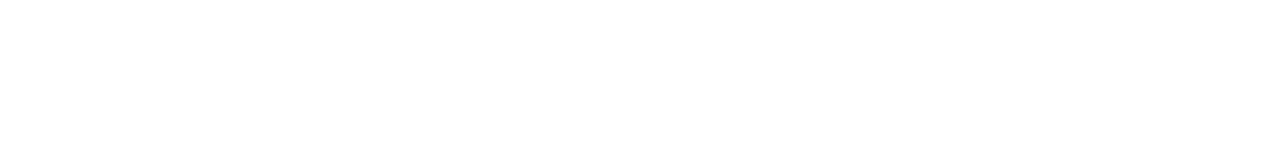
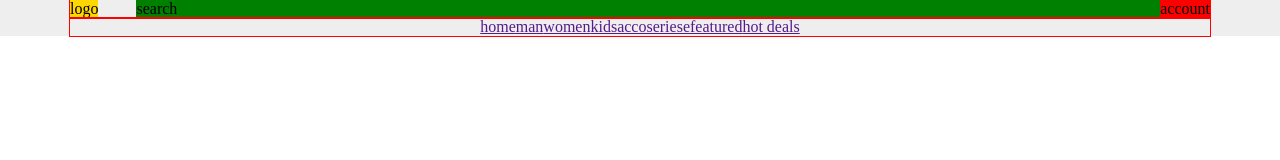
Before and after one commit to MagicGTS/GeekBrains-Prof_web_layout, a plain HTML site: page index.html in a window 1280 px wide. Drawn offline with Linux system fonts and the light colour scheme.

Commit message:
Index practice 1

```diff
--- a/css/style.css
+++ b/css/style.css
@@ -5,3 +5,45 @@
 body {
     margin: 0;
 }
+
+.wrap {
+    width: 1140px;
+    margin: 0 auto;
+    outline: 1px solid red;
+
+}
+
+.header-wrap {
+
+    display: flex;
+    justify-content: space-between;
+}
+
+.nav-wrap {}
+
+.main-nav {
+
+    display: flex;
+    justify-content: center;
+    margin: 0;
+    padding: 0;
+    list-style: none;
+}
+
+.header {
+    background-color: #eee;
+}
+
+.logo {
+    background-color: gold;
+    margin-right: 38px;
+}
+
+.search {
+    background-color: green;
+    flex-grow: 1;
+}
+
+.account {
+    background-color: red;
+}
--- a/index.html
+++ b/index.html
@@ -8,7 +8,22 @@
 </head>
 
 <body>
-
-</body>
-
-</html>
+    <div class="header">
+        <div class="wrap header-wrap">
+            <div class="logo">logo</div>
+            <div class="search">search</div>
+            <div class="account">account</div>
+        </div>
+        <div class="wrap nav-wrap">
+            <ul class="main-nav">
+                <li class="nav-item"><a href="" class="nav-link">home</a></li>
+                <li class="nav-item"><a href="" class="nav-link">man</a></li>
+                <li class="nav-item"><a href="" class="nav-link">women</a></li>
+                <li class="nav-item"><a href="" class="nav-link">kids</a></li>
+                <li class="nav-item"><a href="" class="nav-link">accoseriese</a></li>
+                <li class="nav-item"><a href="" class="nav-link">featured</a></li>
+                <li class="nav-item"><a href="" class="nav-link">hot deals</a></li>
+            </ul>
+        </div>
+    </div>
+</body></html>
```
Also changed, not shown: 1 other file.
